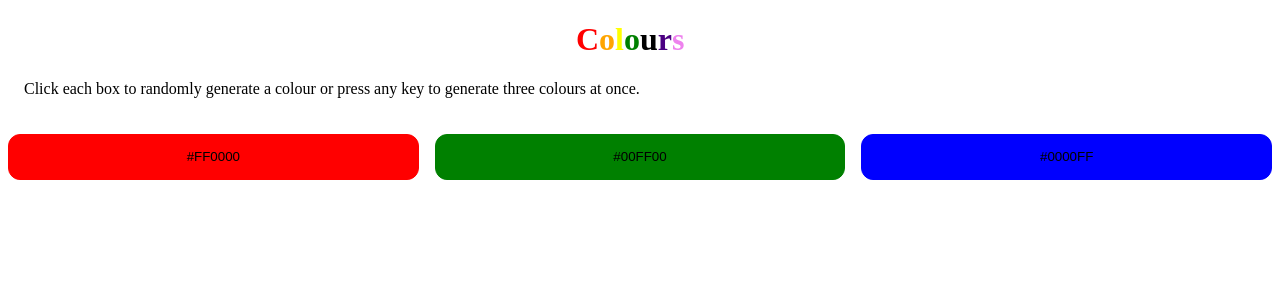
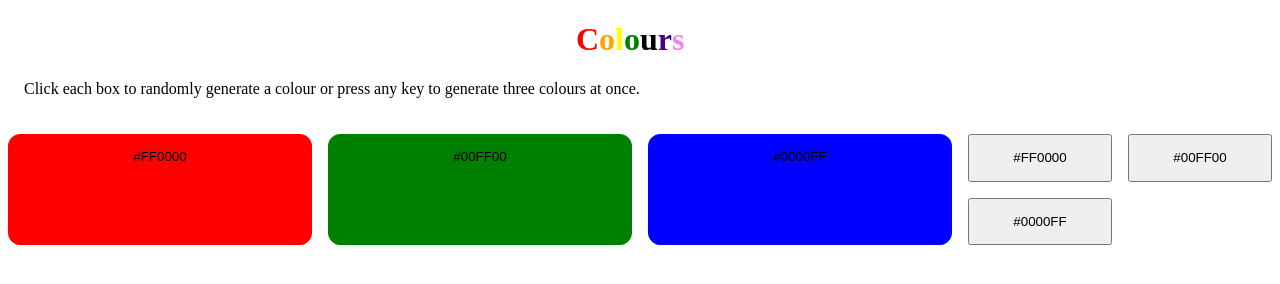
Before and after one commit to yassienAbdillahi/Color-Palette, a plain HTML site: page index.html in a window 1280 px wide. Drawn offline with Linux system fonts and the light colour scheme.

Commit message:
Update index.html
Added three new buttons (need to finish adding the javascript and css for them)

```diff
--- a/index.html
+++ b/index.html
@@ -27,6 +27,20 @@
         <button type="button" id="box3Button" class="box3 column">
           <p id="color3HexCode">#0000FF</p>
         </button>
+
+        <div class="grid">
+           <button type="button" id="box4Button" class="box4 column">
+          <p id="color4HexCode">#FF0000</p>
+        </button>
+        <button type="button" id="box5Button" class="box5 column">
+          <p id="color5HexCode">#00FF00</p>
+        </button>
+        <button type="button" id="box6Button" class="box6 column">
+          <p id="color6HexCode">#0000FF</p>
+        </button>
+
+
+
      </div>
    </main>
     <script src="script.js"></script>
```
